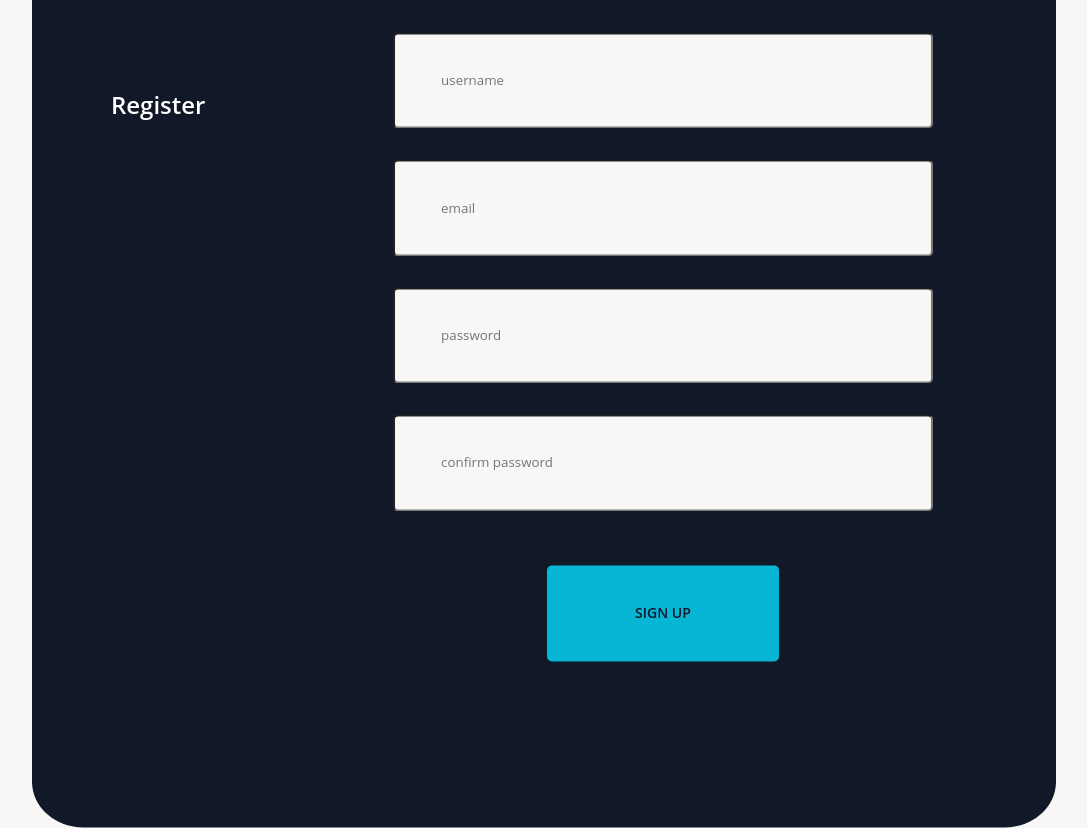
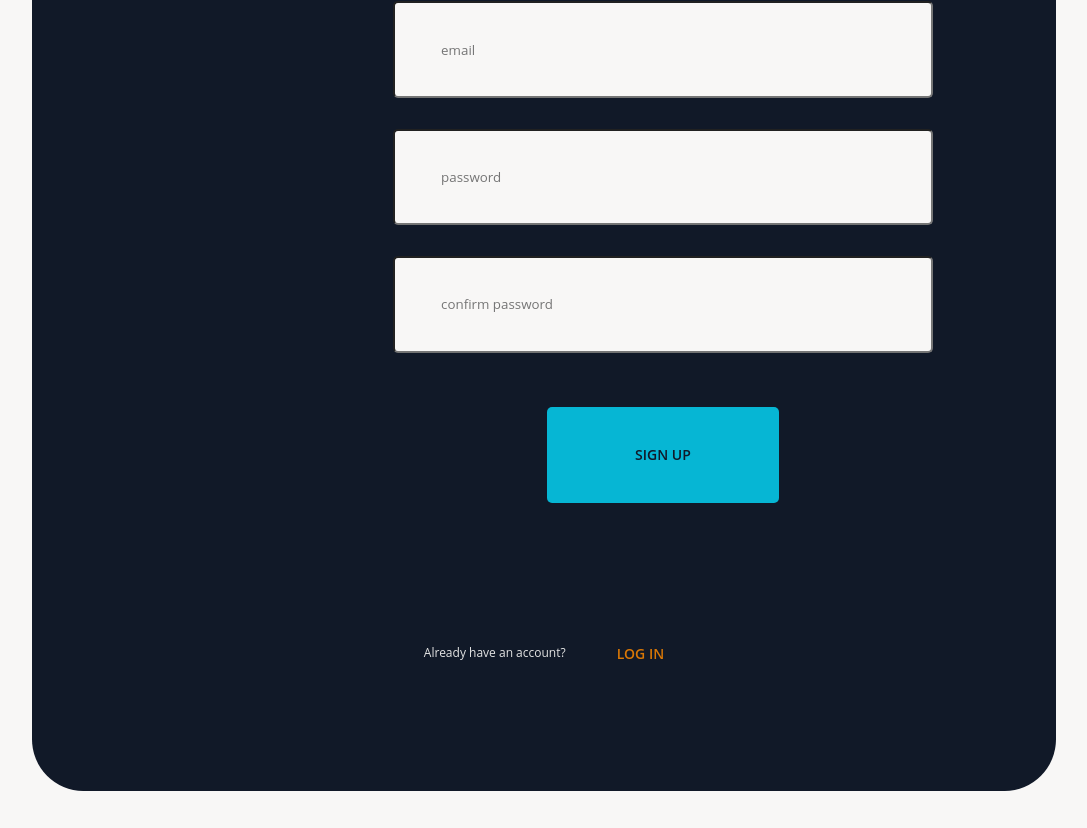
Before and after one commit to Lartifex/DailyStory, a React (Create React App) app in the folder client/: page /register in a window 1280 px wide. Shown: the part 451-1279 px from the top of the page, without its empty margins (96-1183 px from the left). After the commit the page ends 1242 px from the top, so only its background shows below. Built offline with nearby package versions, Linux system fonts and the light colour scheme; no server answers.

Commit message:
feat: add protected routes and redirects in authentication

```diff
--- a/client/src/App.js
+++ b/client/src/App.js
@@ -1,6 +1,7 @@
 import './App.css';
 import { useState, useEffect } from 'react';
 import { BrowserRouter, Route, Routes } from 'react-router-dom';
+import ProtectedRoute from './hooks/ProtectedRoute.js';
 import NewStoryPage from './pages/NewStoryPage.js';
 import SavedStoryPage from './pages/SavedStoryPage.js';
 import MyStoriesPage from './pages/MyStoriesPage.js';
@@ -8,7 +9,7 @@ import HomePage from './pages/HomePage.js';
 import LoginPage from './pages/LogInPage.js';
 import Register from './components/Register/Register.js';
 
-function App() {
+const App = () => {
   const [stories, setStories] = useState([]);
 
   useEffect(() => {
@@ -30,16 +31,41 @@ function App() {
       <Routes>
         <Route path="/login" element={<LoginPage />} />
         <Route path="/register" element={<Register />} />
-        <Route path="/" element={<HomePage stories={stories} />} />
-        <Route path="/new-story/:id" element={<NewStoryPage />} />
+        <Route
+          path="/"
+          element={
+            <ProtectedRoute>
+              <HomePage stories={stories} />
+            </ProtectedRoute>
+          }
+        />
+        <Route
+          path="/new-story/:id"
+          element={
+            <ProtectedRoute>
+              <NewStoryPage />
+            </ProtectedRoute>
+          }
+        />
         <Route
           path="/my-stories"
-          element={<MyStoriesPage stories={stories} />}
+          element={
+            <ProtectedRoute>
+              <MyStoriesPage stories={stories} />
+            </ProtectedRoute>
+          }
         />
-        <Route path="/my-stories/:id" element={<SavedStoryPage />} />
+        <Route
+          path="/my-stories/:id"
+          element={
+            <ProtectedRoute>
+              <SavedStoryPage />
+            </ProtectedRoute>
+          }
+        />
       </Routes>
     </BrowserRouter>
   );
-}
+};
 
 export default App;
--- a/client/src/Components/Login/Login.css
+++ b/client/src/Components/Login/Login.css
@@ -1,7 +1,7 @@
 .auth-container {
   position: absolute;
   width: 100%;
-  transform: translate(0%, 40%);
+  transform: translate(0%, 20%);
   display: flex;
   justify-content: center;
 }
@@ -51,3 +51,21 @@
     }
   }
 }
+
+& .redirect {
+  margin-top: 10%;
+  color: var(--light-grey-color);
+  font-size: 12px;
+  width: 100%;
+  display: flex;
+  flex-wrap: wrap;
+  justify-content: center;
+
+  & .auth-button {
+    text-decoration: none;
+    color: var(--secondary-color);
+    font-weight: 600;
+    font-size: 14px;
+    margin-left: 5%;
+  }
+}
--- a/client/src/Components/Login/Login.js
+++ b/client/src/Components/Login/Login.js
@@ -1,5 +1,5 @@
 import { useState } from 'react';
-import { useNavigate } from 'react-router-dom';
+import { useNavigate, Link } from 'react-router-dom';
 import { login } from '../../services/auth';
 import Cookies from 'js-cookie';
 import './Login.css';
@@ -42,6 +42,12 @@ const Login = () => {
             LOG IN
           </button>
         </form>
+        <div className="redirect">
+          Don't have an account?
+          <Link to="/register" className="auth-button">
+            SIGN UP
+          </Link>
+        </div>
       </div>
     </div>
   );
--- a/client/src/Components/Register/Register.js
+++ b/client/src/Components/Register/Register.js
@@ -1,5 +1,5 @@
 import { useState } from 'react';
-import { useNavigate } from 'react-router-dom';
+import { useNavigate, Link } from 'react-router-dom';
 import './Register.css';
 import { register } from '../../services/auth';
 
@@ -77,6 +77,12 @@ const Register = () => {
             SIGN UP
           </button>
         </form>
+        <div className="redirect">
+          Already have an account?
+          <Link to="/login" className="auth-button">
+            LOG IN
+          </Link>
+        </div>
       </div>
     </div>
   );
--- /dev/null
+++ b/client/src/hooks/ProtectedRoute.js
@@ -0,0 +1,17 @@
+import { useEffect } from 'react';
+import { useNavigate } from 'react-router-dom';
+import { isAuthenticated } from '../services/auth.js';
+
+const protectedRoute = ({ children }) => {
+  const navigate = useNavigate();
+
+  useEffect(() => {
+    if (!isAuthenticated()) {
+      navigate('/login');
+    }
+  }, [navigate]);
+
+  return <>{children}</>;
+};
+
+export default protectedRoute;
--- a/client/src/services/auth.js
+++ b/client/src/services/auth.js
@@ -1,4 +1,5 @@
 // const BASE_URL = process.env.REACT_APP_BASE_URL;
+import Cookies from 'js-cookie';
 
 export async function login({ email, password }) {
   try {
@@ -43,3 +44,8 @@ export async function register({ username, email, password }) {
     return { success: false, message: error.message };
   }
 }
+
+export const isAuthenticated = () => {
+  const token = Cookies.get('sessionToken');
+  return !!token;
+};
```
